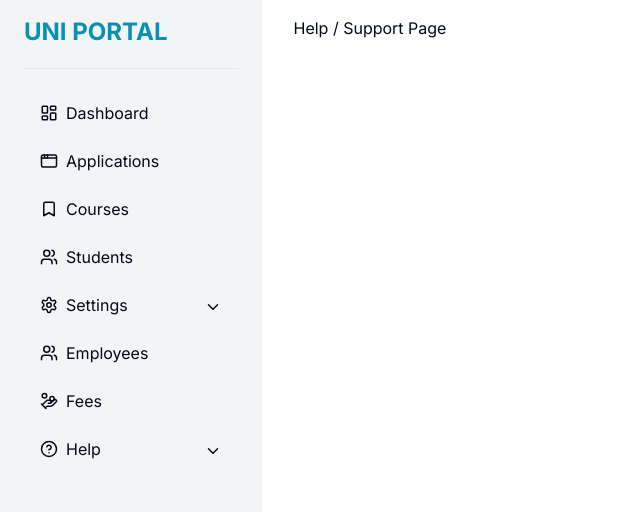
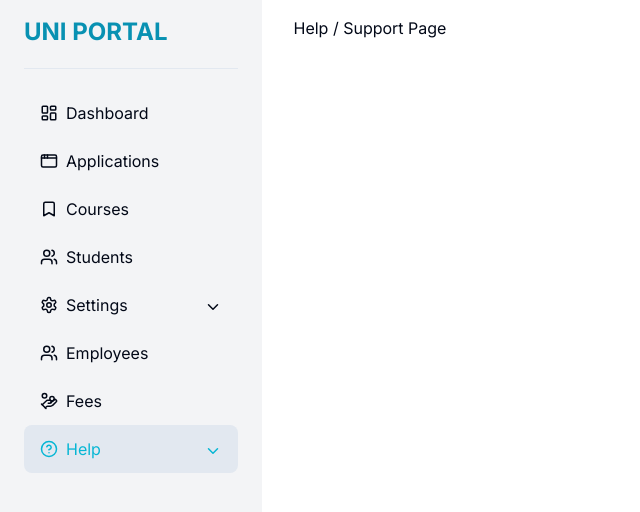
Before and after one commit to AmaduKamara/sidebar-layout-template, a Next.js app: page /help/support in a window 1280 px wide. Shown: the top 512 px of the page, without its empty margins (0-640 px from the left). Built offline with nearby package versions, Linux system fonts and the light colour scheme; what tailwindcss-scrollbar would draw is missing.

Commit message:
Add active link styles

```diff
--- a/components/Sidebar.tsx
+++ b/components/Sidebar.tsx
@@ -1,4 +1,4 @@
-import React from "react";
+"use client";
 import {
   LayoutDashboard,
   LucideIcon,
@@ -27,7 +27,7 @@ interface SubItem {
 const items: SidebarItems[] = [
   {
     name: "Dashboard",
-    path: "/",
+    path: "/dashboard",
     icon: LayoutDashboard,
   },
   {
--- a/components/SidebarSubItem.tsx
+++ b/components/SidebarSubItem.tsx
@@ -1,6 +1,8 @@
-import React from "react";
-import Link from 'next/link'
+"use client";
+import React, { useMemo } from "react";
+import Link from "next/link";
 import { LucideIcon, ChevronDown } from "lucide-react";
+import { usePathname } from "next/navigation";
 
 interface SidebarItems {
   name: string;
@@ -16,9 +18,18 @@ interface SubItem {
 
 const SidebarSubItemPage = ({ item }: { item: SidebarItems }) => {
   const { name, path, icon: Icon, items } = item;
+
+  const pathname = usePathname();
+
+  const isActive = pathname.startsWith(item.path);
+
   return (
-      <Link href={path} >
-        <li className='flex items-center justify-between space-y-1 px-4 py-3 hover:text-cyan-500 hover:bg-slate-200 cursor-pointer rounded-lg'>
+    <Link href={path}>
+      <li
+        className={`flex items-center justify-between space-y-1 px-4 py-3 hover:text-cyan-500 hover:bg-slate-200 cursor-pointer rounded-lg ${
+          isActive && "text-cyan-500 bg-slate-200"
+        }`}
+      >
         <div className='flex space-x-2 items-center'>
           <Icon size={18} />
           <span>{name}</span>
```
Lines whose indentation alone changed are shown as unchanged.
